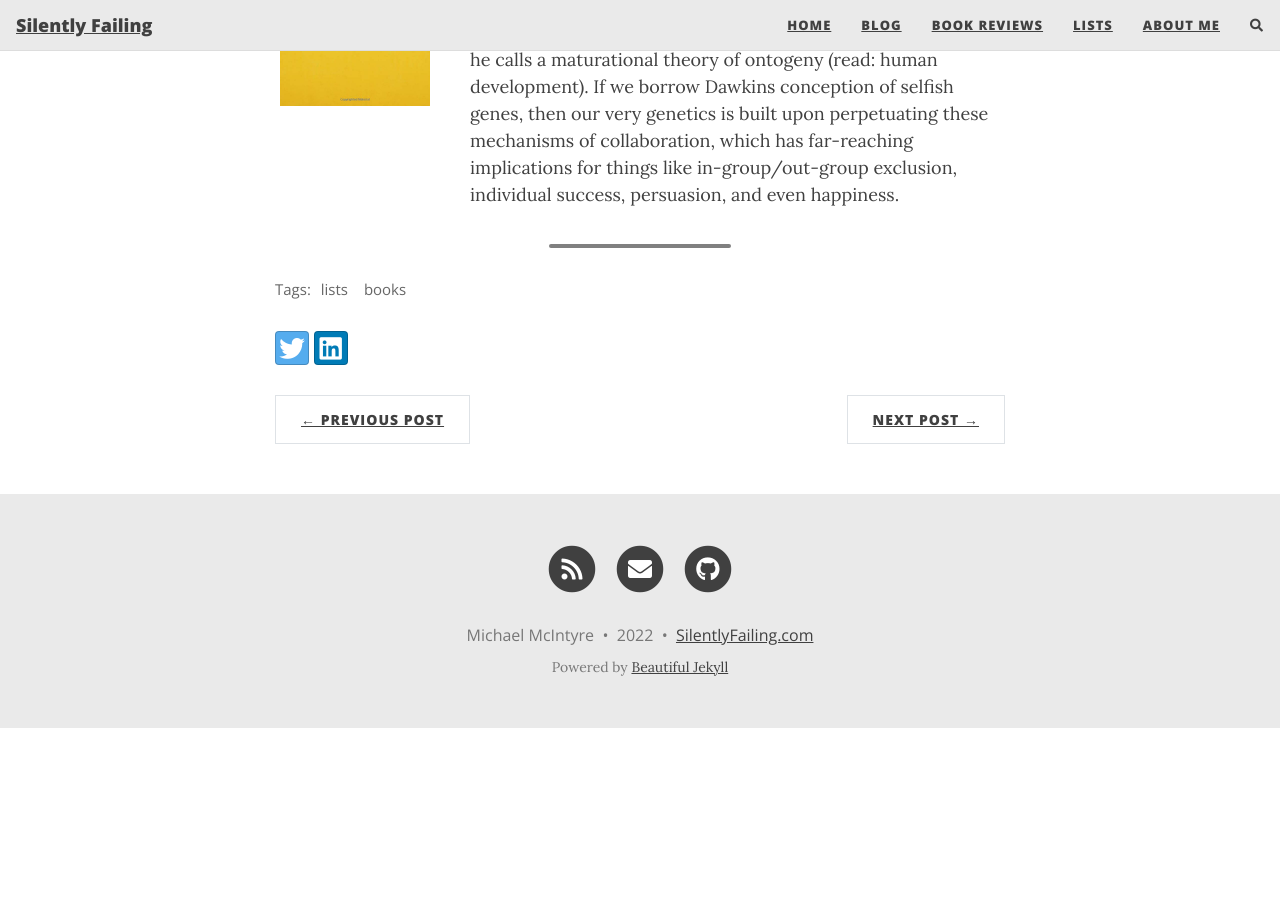
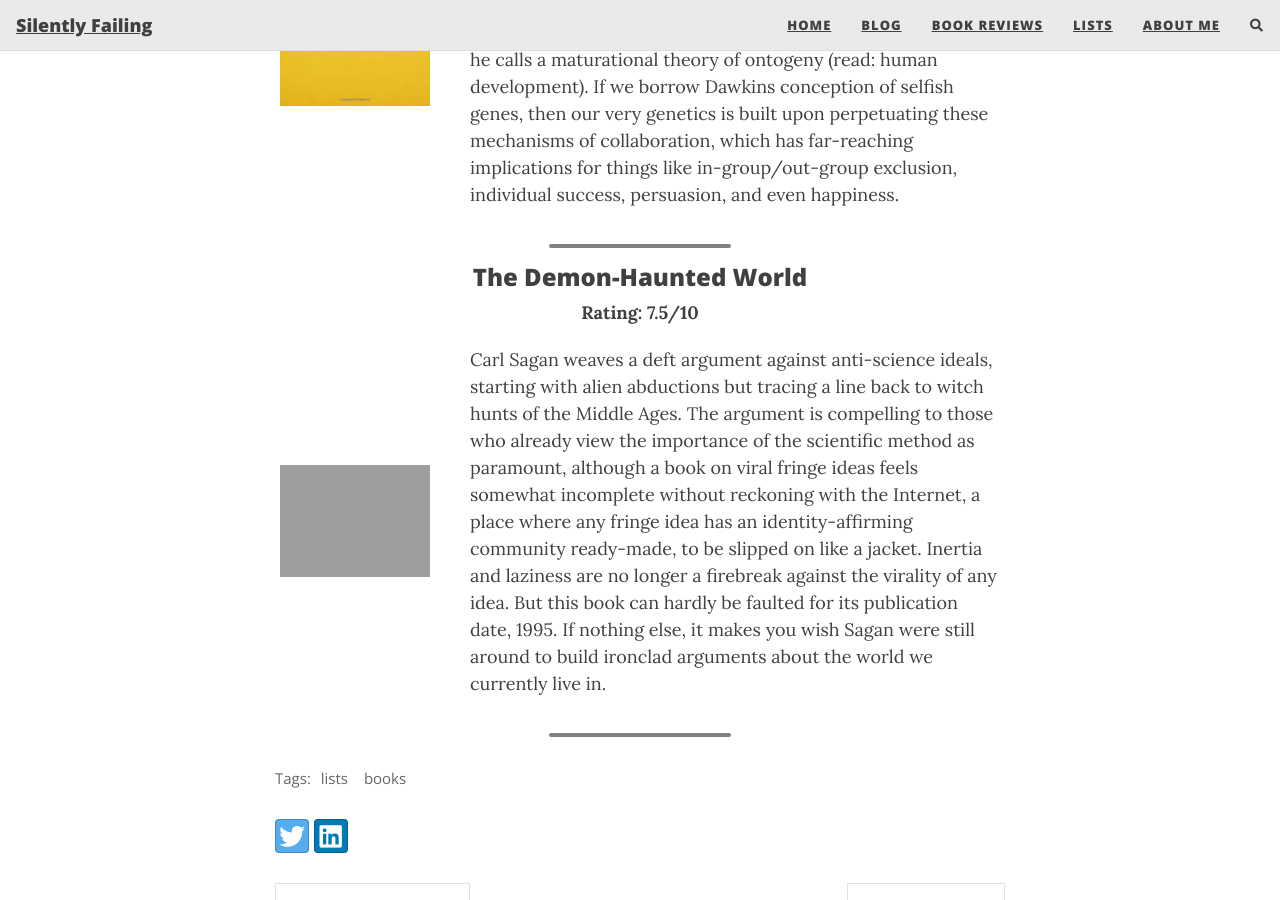
Before and after one commit to mmcintyre1/silently-failing, a Jekyll site: the page built from _posts/lists/2022-09-29-books-ive-read.md, in a window 1280 px wide and 900 px high, scrolled down 4913 px. Built offline with Jekyll 4.4.1, drawn with Linux system fonts in a browser that asks for light colours; nearby versions of some CDN libraries; comment, search, counter and statistics services are not loaded; before the commit the page ends 5641 px from its top, so only the background shows below that; some of the changed text lies outside the part shown.

Commit message:
added demon-haunted world

```diff
--- a/_posts/lists/2022-09-29-books-ive-read.md
+++ b/_posts/lists/2022-09-29-books-ive-read.md
@@ -195,3 +195,18 @@
    </div>
 </div>
 ---
+<center>
+   <h3>The Demon-Haunted World</h3>
+   <b>Rating: 7.5/10</b>
+</center>
+<div class="row">
+   <div class="column left">
+      <a href="/assets/img/books/demon-haunted-world=cover.jpg">
+      <img src="/assets/img/books/demon-haunted-world=cover.jpg" alt="">
+      </a>
+   </div>
+   <div class="column right">
+    Carl Sagan weaves a deft argument against anti-science ideals, starting with alien abductions but tracing a line back to witch hunts of the Middle Ages. The argument is compelling to those who already view the importance of the scientific method as paramount, although a book on viral fringe ideas feels somewhat incomplete without reckoning with the Internet, a place where any fringe idea has an identity-affirming community ready-made, to be slipped on like a jacket. Inertia and laziness are no longer a firebreak against the virality of any idea. But this book can hardly be faulted for its publication date, 1995. If nothing else, it makes you wish Sagan were still around to build ironclad arguments about the world we currently live in.
+   </div>
+</div>
+---
```
Also changed, not shown: other parts of _posts/lists/2022-09-29-books-ive-read.md (+1 -1 lines), assets/img/books/demon-haunted-world-cover.jpg (added).
